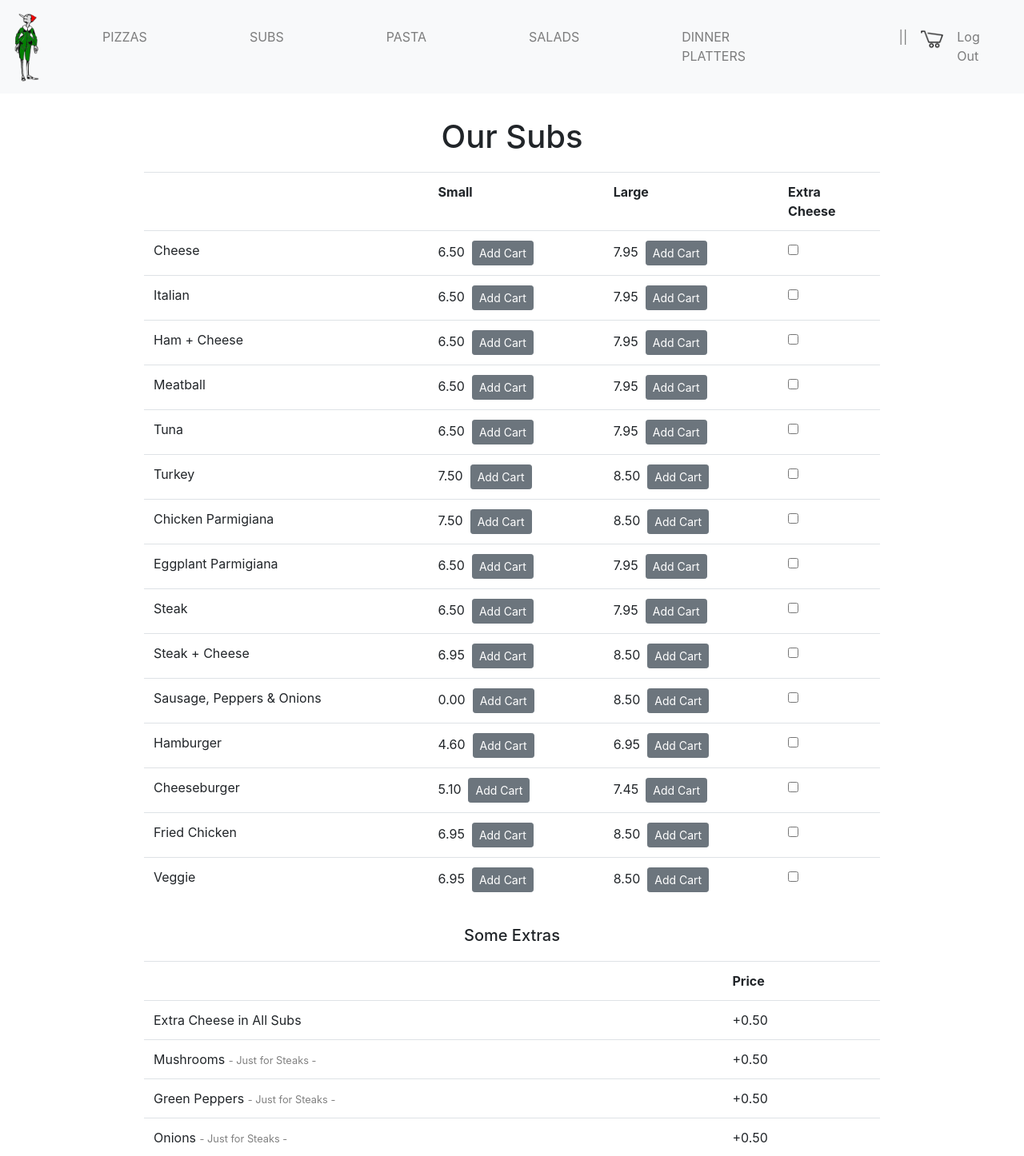
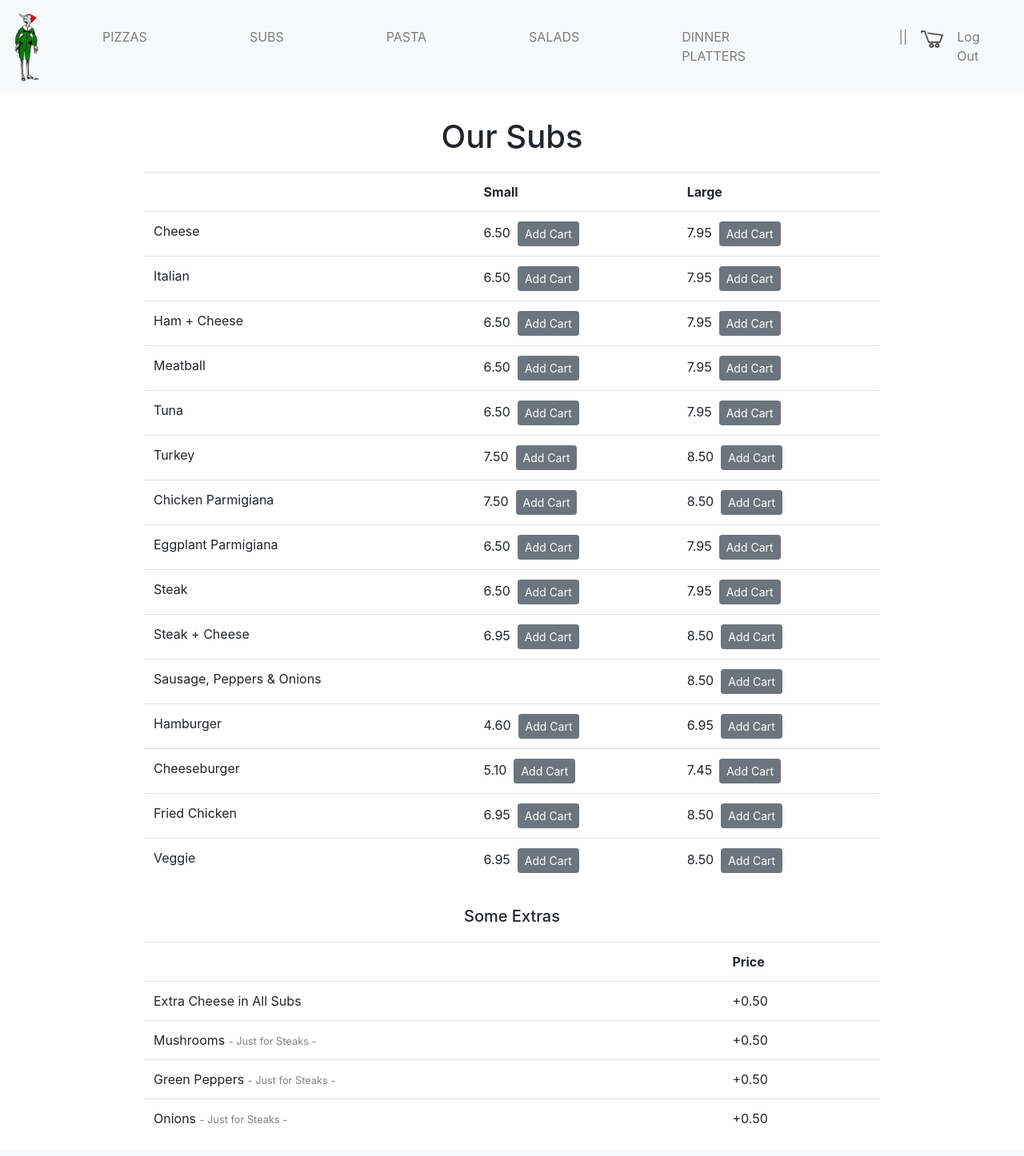
Before and after one commit to JDavidMoreno/project3, a Django app: page /subs in a window 1280 px wide. Shown: the part 154-1600 px from the top of the page at 80% size. After the commit the page ends 1559 px from the top, so only its background shows below. Run offline with Django 3.2, Linux system fonts and the light colour scheme; a user stored in the database is signed in; data comes from the database, SQL or seed files in the repository; both versions use the stored data as it was after the commit; some libraries are stand-ins or nearby versions.

Commit message:
Guess is Finish now

```diff
--- a/orders/admin.py
+++ b/orders/admin.py
@@ -2,6 +2,8 @@ from django.contrib import admin
 
 from .models import Pizzas, Toppings, RegPizzaPrices, SiciPizzaPrices, Subs, Additions, Pastas, Salads, DinnerPlatters, Orders, Confirmations
 
+class OrderAdmin(admin.ModelAdmin):
+    filter_horizontal = ("pizza_toppings", "sub_additions")
 
 # Register your models here.
 admin.site.register(Pizzas)
@@ -13,5 +15,5 @@ admin.site.register(Additions)
 admin.site.register(Pastas)
 admin.site.register(Salads)
 admin.site.register(DinnerPlatters)
-admin.site.register(Orders)
+admin.site.register(Orders, OrderAdmin)
 admin.site.register(Confirmations)
--- a/orders/templates/orders/subs.html
+++ b/orders/templates/orders/subs.html
@@ -13,14 +13,14 @@
             <th></th>
             <th>Small</th>
             <th>Large</th>
-            <th>Extra<br>Cheese</th>
+
           </tr>
           {% for element in subs %}
           <tr>
             <td>{{ element.sub }}</td>
-            <td>{{ element.small }}&nbsp&nbsp{% if user.is_authenticated %}{% csrf_token %}<button data-dish="{{ element.sub }}" data-type="" data-size="Small" data-price="{{ element.small }}" type="button" class="btn btn-secondary btn-sm subs">Add Cart</button>{% endif %}</td>
-            <td>{{ element.large }}&nbsp&nbsp{% if user.is_authenticated %}{% csrf_token %}<button data-dish="{{ element.sub }}" data-type="" data-size="Large" data-price="{{ element.large }}" type="button" class="btn btn-secondary btn-sm subs">Add Cart</button>{% endif %}</td>
-            <td><input type="checkbox" name="cheese" class="form-check-label cheese"></td>
+            <td>{% if element.sub == 'Sausage, Peppers & Onions' %}{% else %}{{ element.small }}&nbsp&nbsp{% if user.is_authenticated %}{% csrf_token %}<button data-additions="{% for addition in element.additions.all %}{{ addition.addition }}:{{ addition.price }},{% endfor %}" data-dish="{{ element.sub }}" data-type="" data-size="Small" data-price="{{ element.small }}" type="button" class="btn btn-secondary btn-sm subs" data-toggle="modal" data-target="#addAdditions">Add Cart</button>{% endif %}{% endif %}</td>
+            <td>{{ element.large }}&nbsp&nbsp{% if user.is_authenticated %}{% csrf_token %}<button data-additions="{% for addition in element.additions.all %}{{ addition.addition }}:{{ addition.price }},{% endfor %}" data-dish="{{ element.sub }}" data-type="" data-size="Large" data-price="{{ element.large }}" type="button" class="btn btn-secondary btn-sm subs" data-toggle="modal" data-target="#addAdditions">Add Cart</button>{% endif %}</td>
+
           </tr>
           {% endfor %}
         </table>
@@ -35,13 +35,8 @@
                 </button>
               </div>
               <div class="modal-body">
-                <p>Optionally add some of these additions to my Steak</p>
-                  <div class="form-group col-8">
-
-                      <input id="nothing" class="checkboxes" data-add=""type="checkbox" value="no_addition">&nbspI don't want any addition<br>
-                      <input class="checkboxes anything" data-add="0.50" type="checkbox" value="Mushrooms">&nbspMushrooms<br>
-                      <input class="checkboxes anything" data-add="0.50" type="checkbox" value="Green Peppers">&nbspGreen Peppers<br>
-                      <input class="checkboxes anything" data-add="0.50" type="checkbox" value="Onions">&nbspOnions
+                <p>Do you want to add anything?</p>
+                  <div class="form-group col-8" id="container">
 
                   </div>
               </div>
@@ -52,11 +47,44 @@
             </div>
           </div>
         </div>
+        {% verbatim %}
+        <script id="check_template" type="text/x-handlerbar-template">
+          <div id="options">
+            <input id="nothing" class="checkboxes" data-add=""type="checkbox" value="no_addition">&nbspNo Thanks<br>
+          {{#each additions}}
+            <input class="checkboxes anything" data-price="{{ this.price }}" type="checkbox" value="{{ this.name }}">&nbsp{{ this.name }}<br>
+          {{/each}}
+          </div>
+        </script>
+        {% endverbatim %}
         <script>
         document.addEventListener("DOMContentLoaded", () => {
 
+          let buttons = document.querySelectorAll('.subs');
+
+          buttons.forEach(button => {
+            button.onclick = function() {
+              const template = Handlebars.compile(document.querySelector('#check_template').innerHTML);
+
+              let pre_add_list = (button.dataset.additions).split(",");
+              let add_list = [];
+
+
+              for (let k = 0; k < (pre_add_list.length - 1); k++) {
+                let prepare = pre_add_list[k].split(":");
+                add_list.push({name: prepare[0], price: prepare[1]});
+              }
+
+              const content = template({"additions": add_list});
+              console.log(content);
+
+              let container = document.querySelector('#container');
+              container.innerHTML = '';
+
+              container.insertAdjacentHTML('beforeend', content);
               let nothing = document.querySelector('#nothing');
 
+              // Just avoid take more adds if nothing is checked
               nothing.addEventListener('change', () => {
                 let anythings = document.querySelectorAll('.anything');
 
@@ -70,22 +98,7 @@
                 });
               });
 
-
-          let buttons = document.querySelectorAll('.subs');
-
-          buttons.forEach(button => {
-            if (button.parentNode.parentNode.childNodes[1].innerHTML == 'Steak + Cheese') {
-              let steak = button;
-              steak.setAttribute('data-toggle', 'modal');
-              steak.setAttribute('data-target', '#addAdditions');
-
-            }
-            button.onclick = function() {
               let crsf = this.previousSibling.value;
-              let pre_cheese = this.parentNode.parentNode;
-              let cheese = pre_cheese.querySelector('.cheese');
-
-
               let request = new XMLHttpRequest;
               let data = new FormData();
               data.append("dish", this.dataset.dish);
@@ -94,19 +107,9 @@
 
               let price = parseFloat(this.dataset.price);
 
-
-
               request.open('POST', '/added');
               request.setRequestHeader('X-CSRFToken', crsf);
 
-              if (typeof cheese.checked !== 'undefined'){
-                if (cheese.checked == true) {
-                  data.append("extra_cheese", true)
-                  price += 0.50;
-                }
-              }
-
-              if (button.parentNode.parentNode.childNodes[1].innerHTML == 'Steak + Cheese') {
               document.querySelector('#addToCart').onclick = function() {
 
                 if (document.querySelector('#nothing').checked == false) {
@@ -117,7 +120,8 @@
                     if (checkbox.checked) {
                       data.append("checkbox" + counter, checkbox.value);
                       counter++;
-                        price += 0.50
+                      price += parseFloat(checkbox.dataset.price);
+                      console.log(price)
                     }
                   })
 
@@ -150,18 +154,6 @@
                   }
                 }
               }
-              }else{
-                data.append("price", price.toFixed(2));
-                request.send(data);
-
-                request.onload = () => {
-                  let data = JSON.parse(request.responseText);
-                  document.querySelector('#cart').src = "/static/orders/img/Shopping-Cart-icon-active.png";
-
-
-                  console.log(data);
-                }
-              }
             }
           });
         });
--- a/orders/urls.py
+++ b/orders/urls.py
@@ -15,5 +15,5 @@ urlpatterns = [
     path("added", views.added, name="added"),
     path("cart", views.cart, name="cart"),
     path("delete", views.delete, name="delete"),
-    path("confirmation", views.confirmation, name="confirmation")
+    path("checkout", views.checkout, name="checkout")
 ]
--- a/orders/views.py
+++ b/orders/views.py
@@ -3,6 +3,8 @@ from django.urls import reverse
 from django.shortcuts import render
 from django.contrib.auth.models import User
 from django.contrib.auth import authenticate, login, logout
+from datetime import datetime
+import stripe
 
 
 from orders.models import RegPizzaPrices, SiciPizzaPrices, Toppings, Subs, Pastas, Salads, DinnerPlatters, Orders, Additions, Confirmations
@@ -67,8 +69,10 @@ def pizzas(request):
 
 def subs(request):
     subs = Subs.objects.all()
+    additions = Additions.objects.all()
     context = {
-        "subs":subs
+        "subs":subs,
+        "additions":additions
     }
 
     return render(request, "orders/subs.html", context)
@@ -100,58 +104,46 @@ def added(request):
 
     try:
         addition1 = request.POST["checkbox0"]
-        print(addition1)
     except KeyError:
         addition1 = None
-
     try:
         addition2 = request.POST["checkbox1"]
-        print(addition1)
     except KeyError:
         addition2 = None
-
     try:
         addition3 = request.POST["checkbox2"]
-        print(addition1)
     except KeyError:
         addition3 = None
-
     try:
         addition4 = request.POST["checkbox3"]
-        print(addition1)
     except KeyError:
         addition4 = None
-
-
-
+    try:
+        addition5 = request.POST["checkbox4"]
+    except KeyError:
+        addition5 = None
     try:
         extra_cheese = request.POST["extra_cheese"]
-        print(extra_cheese)
     except KeyError:
         extra_cheese = None
     try:
         topping1 = request.POST["toppings0"]
-        print(topping1)
     except KeyError:
         topping1 = None
     try:
         topping2 = request.POST["toppings1"]
-        print(topping2)
     except KeyError:
         topping2 = None
     try:
         topping3 = request.POST["toppings2"]
-        print(topping3)
     except KeyError:
         topping3 = None
     try:
         topping4 = request.POST["toppings3"]
-        print(topping4)
     except KeyError:
         topping4 = None
     try:
         topping5 = request.POST["toppings4"]
-        print(topping5)
     except KeyError:
         topping5 = None
 
@@ -161,11 +153,12 @@ def added(request):
     if topping3: topping_to_add3 = Toppings.objects.get(id=topping3)
     if topping4: topping_to_add4 = Toppings.objects.get(id=topping4)
     if topping5: topping_to_add5 = Toppings.objects.get(id=topping5)
-    if extra_cheese: cheese_to_add = Additions.objects.filter(addition='Extra Cheese on any sub')
+    if extra_cheese: cheese_to_add = Additions.objects.filter(addition='Extra Cheese')
     if addition1: addition_to_add1 = Additions.objects.filter(addition=addition1)
     if addition2: addition_to_add2 = Additions.objects.filter(addition=addition2)
     if addition3: addition_to_add3 = Additions.objects.filter(addition=addition3)
     if addition4: addition_to_add4 = Additions.objects.filter(addition=addition4)
+    if addition5: addition_to_add5 = Additions.objects.filter(addition=addition5)
 
 
 
@@ -184,6 +177,7 @@ def added(request):
     if addition2: order.sub_additions.add(addition_to_add2[0])
     if addition3: order.sub_additions.add(addition_to_add3[0])
     if addition4: order.sub_additions.add(addition_to_add4[0])
+    if addition5: order.sub_additions.add(addition_to_add5[0])
 
     order.save()
 
@@ -216,18 +210,44 @@ def delete(request):
 
     return JsonResponse({"success": True})
 
-def confirmation(request):
 
-    orders = Orders.objects.filter(username=request.user.username)
+# Based on the http://zabana.me/notes/how-to-integrate-stripe-with-your-django-app.html tutorial about Stripe Chechouts
+def checkout(request):
 
-    for order in orders:
-        confirmation = Confirmations(dish=order.dish, pizza_type=order.pizza_type, size=order.size, price=order.price,
-        username=order.username, order_status='Confirmed')
-        confirmation.save()
-        confirmation.pizza_toppings.set(order.pizza_toppings.all())
-        confirmation.sub_additions.set(order.sub_additions.all())
-        confirmation.save()
-        order.delete()
 
-    confirmations = Confirmations.objects.filter(username=request.user.username, order_status='Confirmed')
-    return render(request, "orders/confirmation.html" , {"confirmations": confirmations} )
+    stripe.api_key = "sk_test_4eC39HqLyjWDarjtT1zdp7dc"
+
+    if request.method == 'POST':
+        token = request.POST['stripeToken']
+        amount = request.POST['amount']
+
+        username = request.POST['username']
+        date = datetime.now()
+
+
+
+    try:
+        charge = stripe.Charge.create(
+            amount      = amount,
+            currency    = "usd",
+            source      = token,
+            description = f"Customer: {username}, on {date.day}/{date.month}/{date.year} at {date.hour}:{date.minute}"
+        )
+
+    except stripe.error.CardError as ce:
+        return False, ce
+
+    else:
+        orders = Orders.objects.filter(username=request.user.username)
+
+        for order in orders:
+            confirmation = Confirmations(dish=order.dish, pizza_type=order.pizza_type, size=order.size, price=order.price,
+            username=order.username, order_status='Confirmed')
+            confirmation.save()
+            confirmation.pizza_toppings.set(order.pizza_toppings.all())
+            confirmation.sub_additions.set(order.sub_additions.all())
+            confirmation.save()
+            order.delete()
+
+        confirmations = Confirmations.objects.filter(username=request.user.username, order_status='Confirmed')
+        return render(request, "orders/confirmation.html" , {"confirmations": confirmations} )
```
Also changed, not shown: orders/models.py (+10 -7 lines), orders/templates/orders/cart.html (+33 -13 lines), db.sqlite3, orders/migrations/0010_subs_additions.py (added), orders/static/orders/img/Pinocchios-icon-small.png (added). Lines whose indentation alone changed are shown as unchanged.
